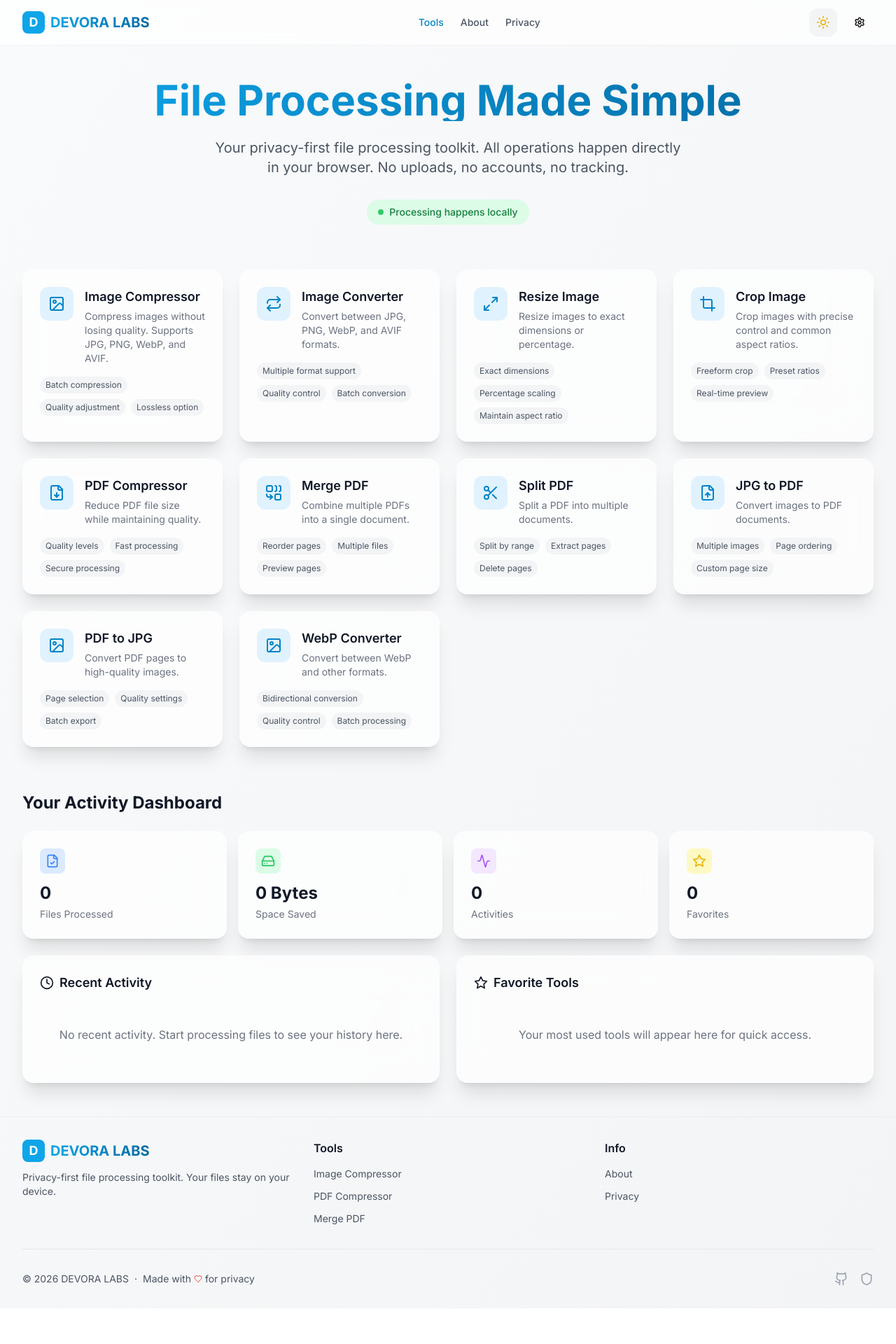
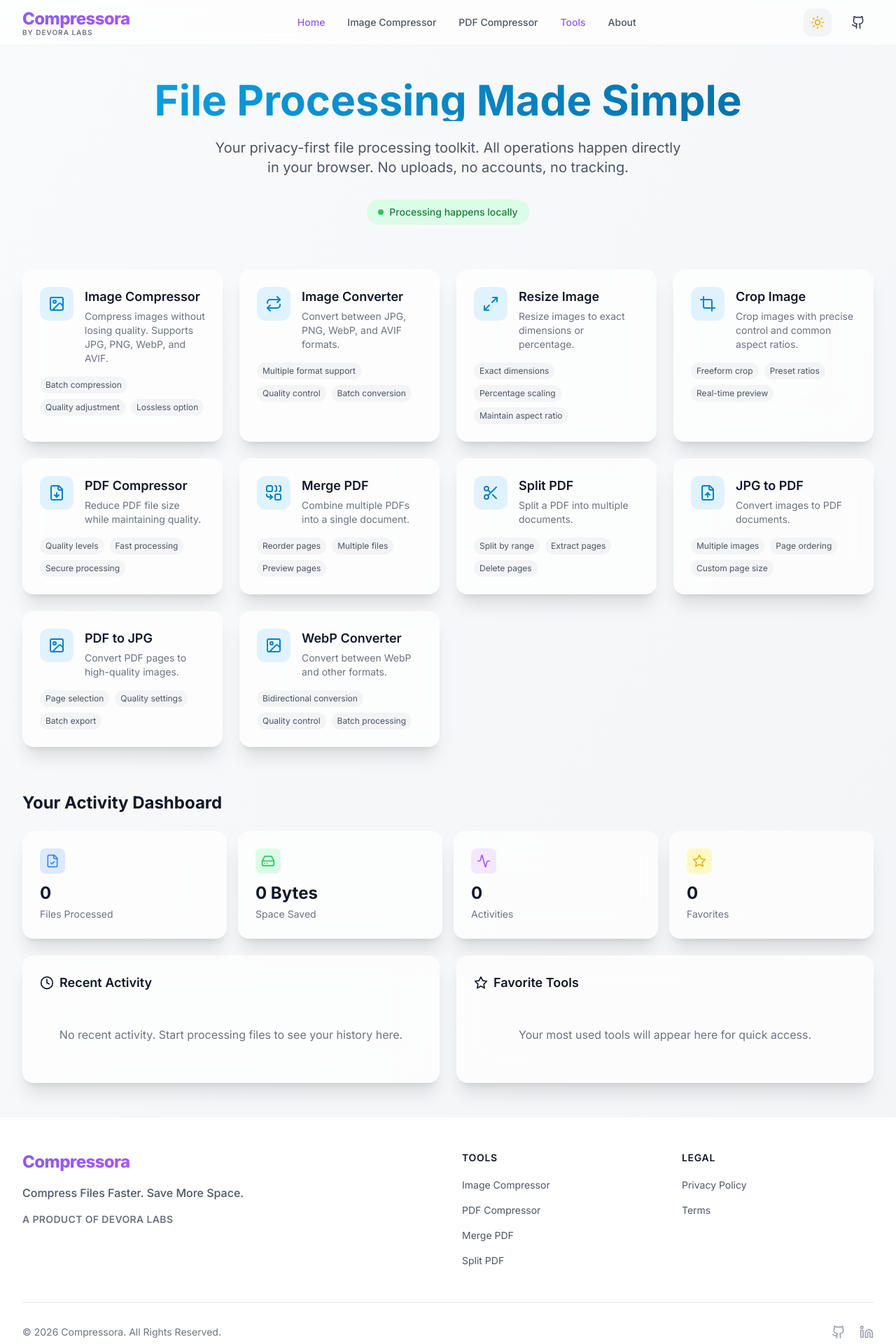
Before and after one commit to Ripan-Pramanick/Image-Compressor, a Next.js app: page / in a window 1280 px wide. Shown: the top 1920 px of the page at 70% size. Before the commit the page ends 1869 px from the top, so only its background shows below. Built offline with nearby package versions, Linux system fonts and the light colour scheme.

Commit message:
logo updateed

```diff
--- a/src/components/layout/Footer.tsx
+++ b/src/components/layout/Footer.tsx
@@ -1,41 +1,40 @@
+// Footer.tsx
 "use client";
 
 import Link from "next/link";
-import { Heart, Github, Shield, Coffee } from "lucide-react";
+import { Github, Linkedin } from "lucide-react";
 
 export function Footer() {
-  const currentYear = new Date().getFullYear();
+  return (
+    <footer className="border-t border-gray-200/50 dark:border-gray-800 bg-white dark:bg-[#0F172A] mt-auto transition-colors duration-300">
+      <div className="max-w-7xl mx-auto px-4 sm:px-6 lg:px-8 py-12">
+        <div className="grid grid-cols-1 md:grid-cols-4 gap-10 mb-12">
 
-  return (
-    <footer className="border-t border-gray-200/50 dark:border-gray-700/50 mt-auto">
-      <div className="max-w-7xl mx-auto px-4 sm:px-6 lg:px-8 py-8">
-        <div className="grid grid-cols-1 md:grid-cols-3 gap-8 mb-8">
-          {/* Brand */}
-          <div>
-            <Link href="/" className="flex items-center gap-2 mb-3">
-              <div className="w-8 h-8 bg-primary-500 rounded-lg flex items-center justify-center">
-                <span className="text-white font-bold text-lg">D</span>
-              </div>
-              <span className="font-bold text-xl bg-gradient-to-r from-primary-500 to-primary-700 bg-clip-text text-transparent">
-                DEVORA LABS
+          {/* Brand Identity */}
+          <div className="col-span-1 md:col-span-2">
+            <Link href="/" className="inline-block mb-4">
+              <span className="font-extrabold text-2xl tracking-tight bg-gradient-to-r from-[#8B5CF6] to-[#A855F7] bg-clip-text text-transparent">
+                Compressora
               </span>
             </Link>
-            <p className="text-sm text-gray-600 dark:text-gray-400">
-              Privacy-first file processing toolkit. Your files stay on your
-              device.
+            <p className="text-base text-gray-600 dark:text-gray-400 font-medium mb-1">
+              Compress Files Faster. Save More Space.
+            </p>
+            <p className="text-sm text-gray-500 dark:text-gray-500 font-semibold tracking-wide uppercase mt-4">
+              A Product of Devora Labs
             </p>
           </div>
 
-          {/* Links */}
+          {/* Links - Tools */}
           <div>
-            <h3 className="font-semibold text-gray-900 dark:text-white mb-3">
+            <h3 className="text-sm font-semibold text-gray-900 dark:text-white uppercase tracking-wider mb-4">
               Tools
             </h3>
-            <ul className="space-y-2">
+            <ul className="space-y-3">
               <li>
                 <Link
                   href="/image-compressor"
-                  className="text-sm text-gray-600 dark:text-gray-400 hover:text-primary-600 dark:hover:text-primary-400 transition-colors"
+                  className="text-sm text-gray-600 dark:text-gray-400 hover:text-[#8B5CF6] dark:hover:text-[#A855F7] transition-colors"
                 >
                   Image Compressor
                 </Link>
@@ -43,7 +42,7 @@
               <li>
                 <Link
                   href="/pdf-compressor"
-                  className="text-sm text-gray-600 dark:text-gray-400 hover:text-primary-600 dark:hover:text-primary-400 transition-colors"
+                  className="text-sm text-gray-600 dark:text-gray-400 hover:text-[#8B5CF6] dark:hover:text-[#A855F7] transition-colors"
                 >
                   PDF Compressor
                 </Link>
@@ -51,34 +50,42 @@
               <li>
                 <Link
                   href="/merge-pdf"
-                  className="text-sm text-gray-600 dark:text-gray-400 hover:text-primary-600 dark:hover:text-primary-400 transition-colors"
+                  className="text-sm text-gray-600 dark:text-gray-400 hover:text-[#8B5CF6] dark:hover:text-[#A855F7] transition-colors"
                 >
                   Merge PDF
+                </Link>
+              </li>
+              <li>
+                <Link
+                  href="/split-pdf"
+                  className="text-sm text-gray-600 dark:text-gray-400 hover:text-[#8B5CF6] dark:hover:text-[#A855F7] transition-colors"
+                >
+                  Split PDF
                 </Link>
               </li>
             </ul>
           </div>
 
-          {/* Info */}
+          {/* Links - Legal */}
           <div>
-            <h3 className="font-semibold text-gray-900 dark:text-white mb-3">
-              Info
+            <h3 className="text-sm font-semibold text-gray-900 dark:text-white uppercase tracking-wider mb-4">
+              Legal
             </h3>
-            <ul className="space-y-2">
+            <ul className="space-y-3">
               <li>
                 <Link
-                  href="/about"
-                  className="text-sm text-gray-600 dark:text-gray-400 hover:text-primary-600 dark:hover:text-primary-400 transition-colors"
+                  href="/privacy"
+                  className="text-sm text-gray-600 dark:text-gray-400 hover:text-[#8B5CF6] dark:hover:text-[#A855F7] transition-colors"
                 >
-                  About
+                  Privacy Policy
                 </Link>
               </li>
               <li>
                 <Link
-                  href="/privacy"
-                  className="text-sm text-gray-600 dark:text-gray-400 hover:text-primary-600 dark:hover:text-primary-400 transition-colors"
+                  href="/terms"
+                  className="text-sm text-gray-600 dark:text-gray-400 hover:text-[#8B5CF6] dark:hover:text-[#A855F7] transition-colors"
                 >
-                  Privacy
+                  Terms
                 </Link>
               </li>
             </ul>
@@ -86,30 +93,30 @@
         </div>
 
         {/* Bottom Bar */}
-        <div className="pt-8 border-t border-gray-200 dark:border-gray-700 flex flex-col sm:flex-row items-center justify-between gap-4">
-          <div className="flex items-center gap-2 text-sm text-gray-600 dark:text-gray-400">
-            <span>© {currentYear} DEVORA LABS</span>
-            <span>·</span>
-            <span className="flex items-center gap-1">
-              Made with <Heart className="w-3 h-3 text-red-500" /> for privacy
-            </span>
-          </div>
+        <div className="pt-8 border-t border-gray-200 dark:border-gray-800 flex flex-col md:flex-row items-center justify-between gap-6">
+          <p className="text-sm text-gray-500 dark:text-gray-400">
+            © 2026 Compressora. All Rights Reserved.
+          </p>
 
-          <div className="flex items-center gap-4">
+          <div className="flex items-center gap-5">
             <a
               href="https://github.com/Ripan-Pramanick/"
               target="_blank"
               rel="noopener noreferrer"
-              className="text-gray-400 hover:text-gray-600 dark:hover:text-gray-300 transition-colors"
+              className="text-gray-400 hover:text-gray-900 dark:hover:text-white transition-colors"
+              aria-label="GitHub"
             >
               <Github className="w-5 h-5" />
             </a>
-            <Link
-              href="/privacy"
-              className="text-gray-400 hover:text-gray-600 dark:hover:text-gray-300 transition-colors"
+            <a
+              href="#"
+              target="_blank"
+              rel="noopener noreferrer"
+              className="text-gray-400 hover:text-[#0A66C2] dark:hover:text-[#0A66C2] transition-colors"
+              aria-label="LinkedIn"
             >
-              <Shield className="w-5 h-5" />
-            </Link>
+              <Linkedin className="w-5 h-5" />
+            </a>
           </div>
         </div>
       </div>
--- a/src/components/layout/Header.tsx
+++ b/src/components/layout/Header.tsx
@@ -1,18 +1,21 @@
+// Header.tsx
 'use client';
 
 import React, { useState } from 'react';
 import Link from 'next/link';
 import { usePathname } from 'next/navigation';
 import { motion, AnimatePresence } from 'framer-motion';
-import { Menu, X, Sun, Moon, Settings } from 'lucide-react';
+import { Menu, X, Github } from 'lucide-react';
 import { Button } from '@/components/ui/Button';
 import { ThemeToggle } from '@/components/ui/ThemeToggle';
 import { cn } from '@/lib/utils';
 
 const navigation = [
+  { label: 'Home', href: '/' },
+  { label: 'Image Compressor', href: '/image-compressor' },
+  { label: 'PDF Compressor', href: '/pdf-compressor' },
   { label: 'Tools', href: '/' },
   { label: 'About', href: '/about' },
-  { label: 'Privacy', href: '/privacy' },
 ];
 
 export function Header() {
@@ -20,35 +23,37 @@
   const pathname = usePathname();
 
   return (
-    <header className="sticky top-0 z-50 backdrop-blur-xl bg-white/70 dark:bg-gray-900/70 border-b border-gray-200/50 dark:border-gray-700/50">
+    <header className="sticky top-0 z-50 backdrop-blur-xl bg-white/70 dark:bg-[#0F172A]/80 border-b border-gray-200/50 dark:border-gray-800 transition-colors duration-300">
       <nav className="max-w-7xl mx-auto px-4 sm:px-6 lg:px-8">
         <div className="flex items-center justify-between h-16">
-          {/* Logo */}
-          <Link href="/" className="flex items-center gap-2">
+
+          {/* Logo Section */}
+          <Link href="/" className="flex items-center gap-3 group">
             <motion.div
-              whileHover={{ rotate: 15 }}
-              transition={{ type: 'spring', stiffness: 300 }}
+              whileHover={{ scale: 1.05 }}
+              transition={{ type: 'spring', stiffness: 400, damping: 10 }}
+              className="flex flex-col"
             >
-              <div className="w-8 h-8 bg-primary-500 rounded-lg flex items-center justify-center">
-                <span className="text-white font-bold text-lg">D</span>
-              </div>
+              <span className="font-extrabold text-2xl tracking-tight bg-gradient-to-r from-[#8B5CF6] to-[#A855F7] bg-clip-text text-transparent">
+                Compressora
+              </span>
+              <span className="text-[10px] font-semibold text-gray-500 dark:text-gray-400 -mt-1 tracking-widest uppercase transition-colors group-hover:text-[#8B5CF6]">
+                by Devora Labs
+              </span>
             </motion.div>
-            <span className="font-bold text-xl bg-gradient-to-r from-primary-500 to-primary-700 bg-clip-text text-transparent">
-              DEVORA LABS
-            </span>
           </Link>
 
           {/* Desktop Navigation */}
-          <div className="hidden md:flex items-center gap-6">
+          <div className="hidden md:flex items-center gap-8">
             {navigation.map((item) => (
               <Link
-                key={item.href}
+                key={item.label}
                 href={item.href}
                 className={cn(
-                  'text-sm font-medium transition-colors',
+                  'text-sm font-medium transition-all duration-200 hover:-translate-y-0.5',
                   pathname === item.href
-                    ? 'text-primary-600 dark:text-primary-400'
-                    : 'text-gray-600 dark:text-gray-400 hover:text-gray-900 dark:hover:text-white'
+                    ? 'text-[#8B5CF6] dark:text-[#A855F7]'
+                    : 'text-gray-600 dark:text-gray-300 hover:text-gray-900 dark:hover:text-white'
                 )}
               >
                 {item.label}
@@ -57,26 +62,32 @@
           </div>
 
           {/* Actions */}
-          <div className="hidden md:flex items-center gap-3">
+          <div className="hidden md:flex items-center gap-4">
             <ThemeToggle />
-            <Link href="/about">
-              <Button variant="ghost" size="sm">
-                <Settings className="w-4 h-4" />
+            <a
+              href="https://github.com/Ripan-Pramanick/"
+              target="_blank"
+              rel="noopener noreferrer"
+            >
+              <Button variant="ghost" size="sm" className="hover:bg-gray-100 dark:hover:bg-gray-800">
+                <Github className="w-5 h-5 text-gray-700 dark:text-gray-300" />
               </Button>
-            </Link>
+            </a>
           </div>
 
           {/* Mobile menu button */}
-          <div className="md:hidden">
+          <div className="md:hidden flex items-center gap-4">
+            <ThemeToggle />
             <Button
               variant="ghost"
               size="sm"
               onClick={() => setIsOpen(!isOpen)}
+              className="text-gray-700 dark:text-gray-300"
             >
               {isOpen ? (
-                <X className="w-5 h-5" />
+                <X className="w-6 h-6" />
               ) : (
-                <Menu className="w-5 h-5" />
+                <Menu className="w-6 h-6" />
               )}
             </Button>
           </div>
@@ -89,27 +100,33 @@
               initial={{ opacity: 0, height: 0 }}
               animate={{ opacity: 1, height: 'auto' }}
               exit={{ opacity: 0, height: 0 }}
-              className="md:hidden border-t border-gray-200 dark:border-gray-700"
+              className="md:hidden border-t border-gray-200 dark:border-gray-800 overflow-hidden"
             >
-              <div className="py-4 space-y-2">
+              <div className="py-4 space-y-1">
                 {navigation.map((item) => (
                   <Link
-                    key={item.href}
+                    key={item.label}
                     href={item.href}
                     onClick={() => setIsOpen(false)}
                     className={cn(
-                      'block px-3 py-2 rounded-lg text-base font-medium transition-colors',
+                      'block px-4 py-3 rounded-xl text-base font-medium transition-colors',
                       pathname === item.href
-                        ? 'bg-primary-50 text-primary-600 dark:bg-primary-900/20 dark:text-primary-400'
-                        : 'text-gray-600 dark:text-gray-400 hover:bg-gray-100 dark:hover:bg-gray-800'
+                        ? 'bg-purple-50 text-[#8B5CF6] dark:bg-[#8B5CF6]/10 dark:text-[#A855F7]'
+                        : 'text-gray-600 dark:text-gray-300 hover:bg-gray-50 dark:hover:bg-gray-800/50'
                     )}
                   >
                     {item.label}
                   </Link>
                 ))}
-                <div className="flex items-center gap-3 px-3 pt-2">
-                  <ThemeToggle />
-                </div>
+                <a
+                  href="https://github.com/Ripan-Pramanick/"
+                  target="_blank"
+                  rel="noopener noreferrer"
+                  className="flex items-center gap-3 px-4 py-3 mt-2 rounded-xl text-base font-medium text-gray-600 dark:text-gray-300 hover:bg-gray-50 dark:hover:bg-gray-800/50 transition-colors"
+                >
+                  <Github className="w-5 h-5" />
+                  GitHub Repository
+                </a>
               </div>
             </motion.div>
           )}
```
